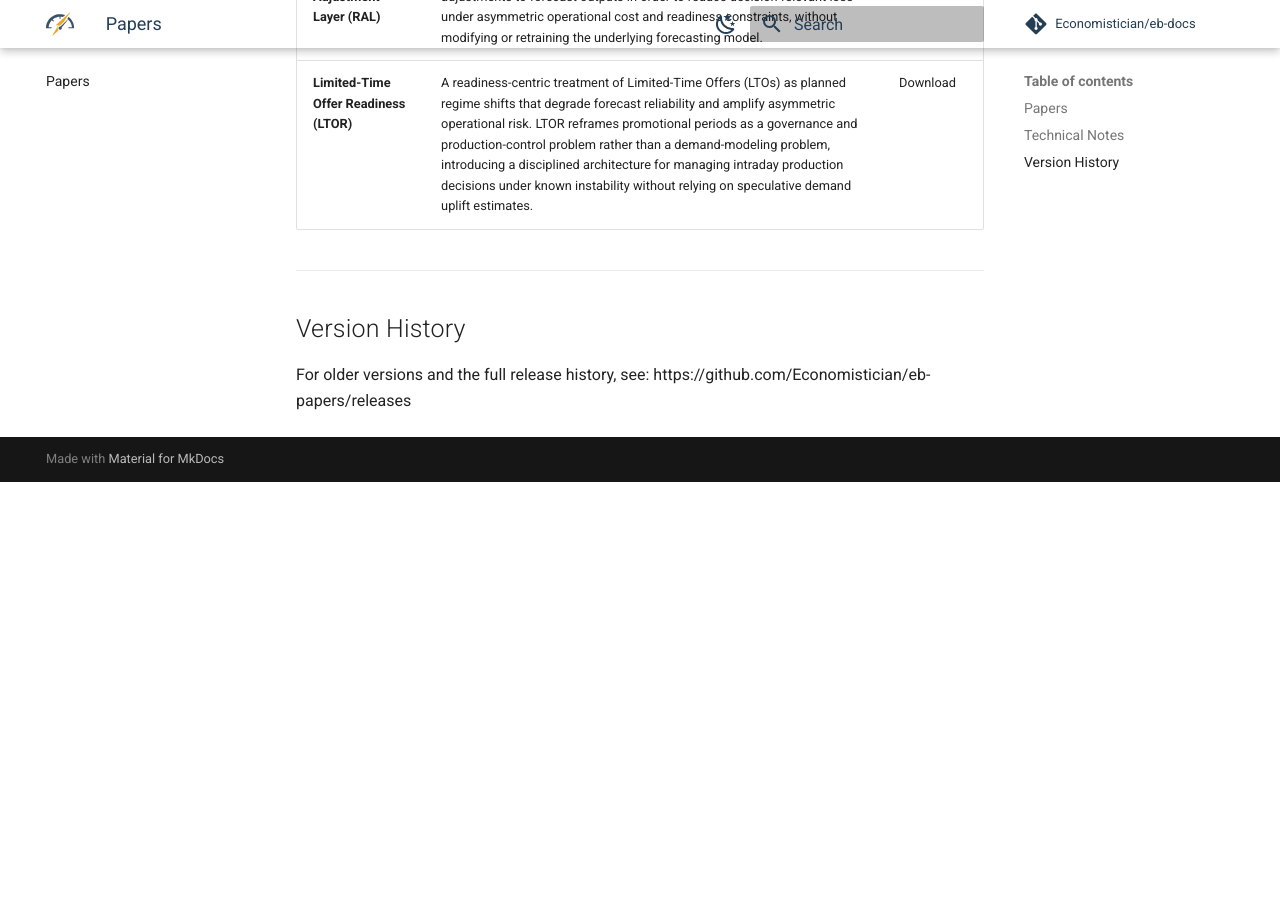
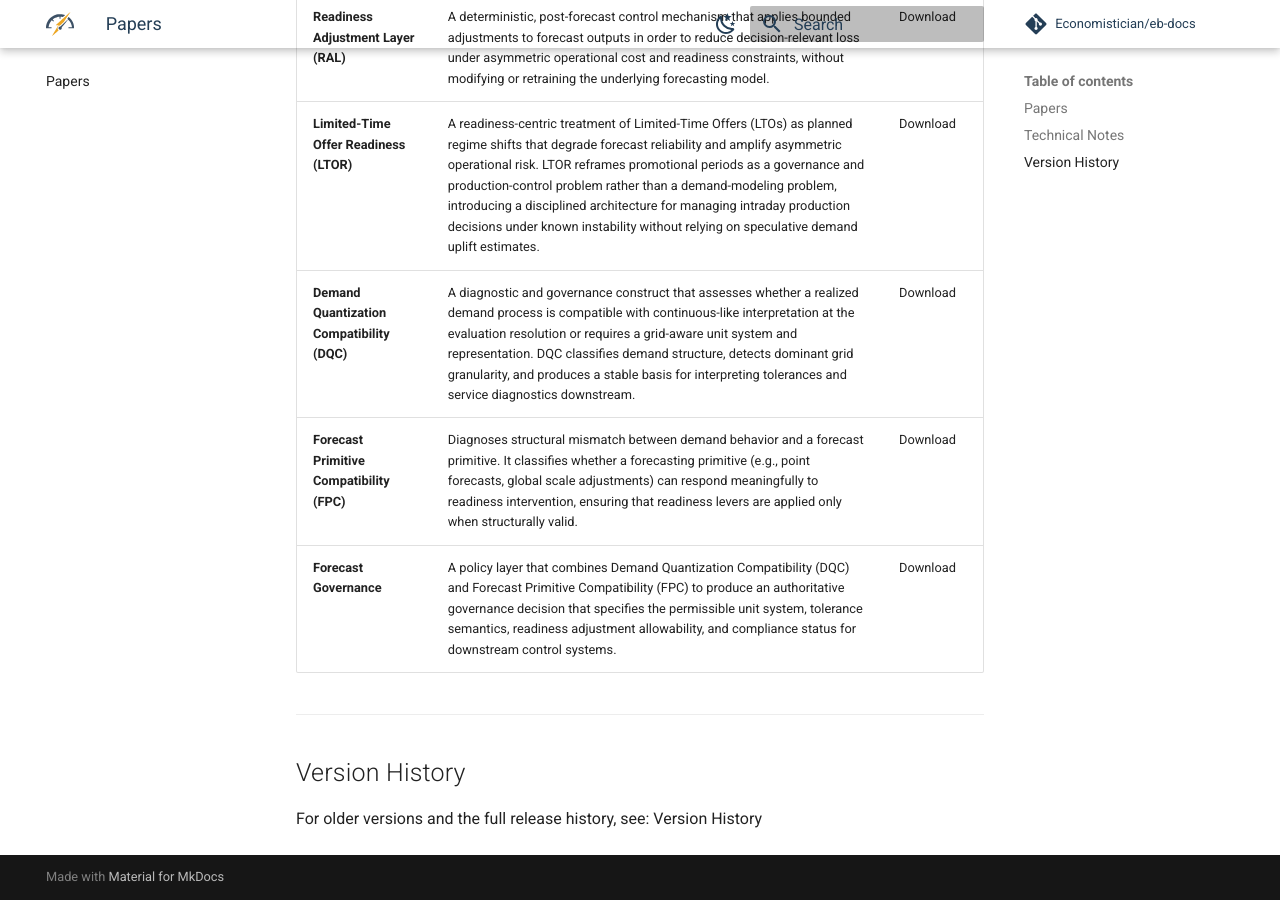
Before and after one commit to Economistician/eb-docs, an MkDocs documentation site: the page built from docs/papers.md, in a window 1280 px wide and 900 px high, scrolled down 1834 px. Built offline with MkDocs 1.6.1 and Material for MkDocs 9.7.7, drawn with Linux system fonts in a browser that asks for light colours; comment, search, counter and statistics services are not loaded; before the commit the page ends 2316 px from its top, so only the background shows below that.

Commit message:
Updated styling; added FPC, DQC, and Governance notes

```diff
--- a/docs/papers.md
+++ b/docs/papers.md
@@ -1,8 +1,6 @@
 # Papers and Technical Notes
 
-The Electric Barometer research artifacts are published
-as versioned PDFs in the `eb-papers` repository. This page provides direct access to
-the **most recent stable versions** of each artifact.
+The Electric Barometer research artifacts are published as versioned PDFs in the `eb-papers` repository. This page provides direct access to the **most recent stable versions** of each artifact.
 
 All links below automatically resolve to the latest published release.
 
@@ -11,7 +9,7 @@ All links below automatically resolve to the latest published release.
 ## Papers
 
 | Artifact | Description | PDF |
-|--------|-------------|-----|
+|----------|-------------|-----|
 | **Forecast Readiness Framework (FRF)** | The canonical decision-oriented framework for evaluating whether forecasting systems are fit for operational deployment under asymmetric error cost. FRF decomposes forecast readiness into complementary diagnostic dimensions—service reliability, failure severity, tolerance stability, and economic consequence—and provides a structured basis for model selection, monitoring, and governance beyond symmetric accuracy metrics. | [Download](https://github.com/Economistician/eb-papers/releases/latest/download/ElectricBarometer_PAPER_FRF_latest.pdf) |
 | **Limited-Time Offer (LTO) Readiness** | An applied Forecast Readiness Framework paper examining how limited-time offers introduce planned regime shifts into demand systems. The paper formalizes LTOs as exogenous operational shocks, defines readiness-adjusted evaluation boundaries, and demonstrates how asymmetric loss, readiness adjustment layers, and governance controls can be used to assess forecast fitness during promotional periods without conflating planning intent with modeling failure. | [Download](https://github.com/Economistician/eb-papers/releases/latest/download/ElectricBarometer_PAPER_LTOR_latest.pdf) |
 
@@ -20,7 +18,7 @@ All links below automatically resolve to the latest published release.
 ## Technical Notes
 
 | Artifact | Description | PDF |
-|--------|-------------|-----|
+|----------|-------------|-----|
 | **Cost-Weighted Service Loss (CWSL)** | An asymmetric forecast evaluation metric that applies explicit penalty weights to underbuild and overbuild magnitudes and normalizes by realized demand, yielding an interpretable measure of the effective fraction of operational throughput lost due to forecast–demand misalignment. | [Download](https://github.com/Economistician/eb-papers/releases/latest/download/ElectricBarometer_TN_CWSL_latest.pdf) |
 | **Cost-Weighted Service Loss Ratio (CWSLR)** | A technical framework for governing asymmetric cost assumptions in forecast evaluation. Introduces response-surface analysis of Cost-Weighted Service Loss over cost ratios, grid-based sensitivity diagnostics, and deterministic, data-driven calibration rules for selecting and governing cost asymmetry within the Forecast Readiness Framework. | [Download](https://github.com/Economistician/eb-papers/releases/latest/download/ElectricBarometer_TN_CWSLR_latest.pdf) |
 | **No-Shortfall Level (NSL)** | A binary, interval-level reliability metric measuring the proportion of decision intervals in which forecasted demand meets or exceeds realized demand. NSL captures the frequency of shortfall avoidance, independent of error magnitude, and provides a scale-invariant indicator of operational coverage reliability. | [Download](https://github.com/Economistician/eb-papers/releases/latest/download/ElectricBarometer_TN_NSL_latest.pdf) |
@@ -29,11 +27,14 @@ All links below automatically resolve to the latest published release.
 | **Underbuild Depth (UD)** | A conditional severity metric measuring the average depth of forecast shortfalls, computed only over intervals in which underbuilding occurs, isolating the magnitude of unmet demand rather than its frequency. | [Download](https://github.com/Economistician/eb-papers/releases/latest/download/ElectricBarometer_TN_UD_latest.pdf) |
 | **Forecast Readiness Score (FRS)** | A bounded composite readiness metric that summarizes how well a forecasting system supports operational execution by jointly capturing shortfall avoidance (NSL) and normalized asymmetric cost exposure (CWSLscaled), providing an interpretable indicator of deployment readiness under asymmetric service and cost constraints. | [Download](https://github.com/Economistician/eb-papers/releases/latest/download/ElectricBarometer_TN_FRS_latest.pdf) |
 | **Readiness Adjustment Layer (RAL)** | A deterministic, post-forecast control mechanism that applies bounded adjustments to forecast outputs in order to reduce decision-relevant loss under asymmetric operational cost and readiness constraints, without modifying or retraining the underlying forecasting model. | [Download](https://github.com/Economistician/eb-papers/releases/latest/download/ElectricBarometer_TN_RAL_latest.pdf) |
-| **Limited-Time Offer Readiness (LTOR)** | A readiness-centric treatment of Limited-Time Offers (LTOs) as planned regime shifts that degrade forecast reliability and amplify asymmetric operational risk. LTOR reframes promotional periods as a governance and production-control problem rather than a demand-modeling problem, introducing a disciplined architecture for managing intraday production decisions under known instability without relying on speculative demand uplift estimates. | [Download](https://github.com/Economistician/eb-papers/releases/latest/download/ElectricBarometer_PAPER_LTOR_latest.pdf) |
+| **Limited-Time Offer Readiness (LTOR)** | A readiness-centric treatment of Limited-Time Offers (LTOs) as planned regime shifts that degrade forecast reliability and amplify asymmetric operational risk. LTOR reframes promotional periods as a governance and production-control problem rather than a demand-modeling problem, introducing a disciplined architecture for managing intraday production decisions under known instability without relying on speculative demand uplift estimates. | [Download](https://github.com/Economistician/eb-papers/releases/latest/download/ElectricBarometer_TN_LTOR_latest.pdf) |
+| **Demand Quantization Compatibility (DQC)** | A diagnostic and governance construct that assesses whether a realized demand process is compatible with continuous-like interpretation at the evaluation resolution or requires a grid-aware unit system and representation. DQC classifies demand structure, detects dominant grid granularity, and produces a stable basis for interpreting tolerances and service diagnostics downstream. | [Download](https://github.com/Economistician/eb-papers/releases/latest/download/ElectricBarometer_TN_DQC_latest.pdf) |
+| **Forecast Primitive Compatibility (FPC)** | Diagnoses structural mismatch between demand behavior and a forecast primitive. It classifies whether a forecasting primitive (e.g., point forecasts, global scale adjustments) can respond meaningfully to readiness intervention, ensuring that readiness levers are applied only when structurally valid. | [Download](https://github.com/Economistician/eb-papers/releases/latest/download/ElectricBarometer_TN_FPC_latest.pdf) |
+| **Forecast Governance** | A policy layer that combines Demand Quantization Compatibility (DQC) and Forecast Primitive Compatibility (FPC) to produce an authoritative governance decision that specifies the permissible unit system, tolerance semantics, readiness adjustment allowability, and compliance status for downstream control systems. | [Download](https://github.com/Economistician/eb-papers/releases/latest/download/ElectricBarometer_TN_Governance_latest.pdf) |
 
 ---
 
 ## Version History
 
 For older versions and the full release history, see:
-https://github.com/Economistician/eb-papers/releases
+[Version History](https://github.com/Economistician/eb-papers/releases)
```
